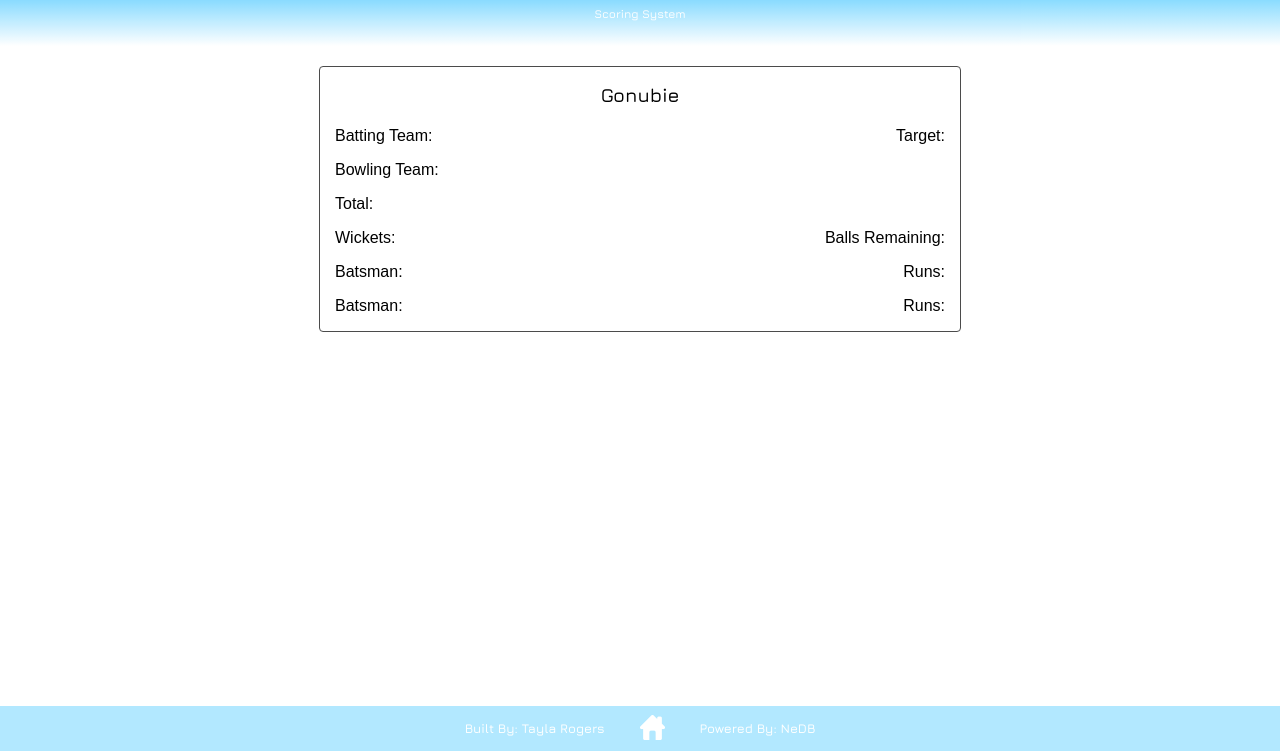
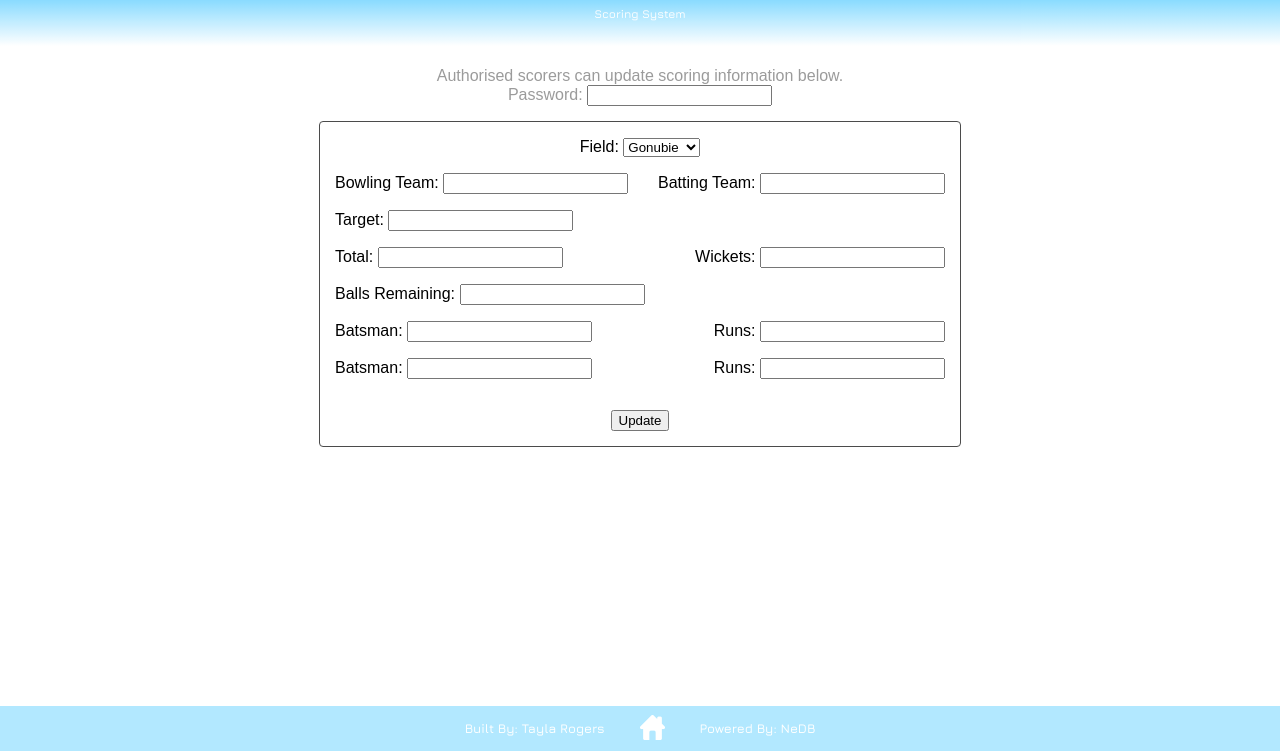
Before and after one commit to taylarogers/live-scoring, a plain HTML site: page scoring.html in a window 1280 px wide. Shown: the part 49-800 px from the top of the page. Drawn offline with nearby package versions, Linux system fonts and the light colour scheme; a web font is replaced by a local one.

Commit message:
Scoring Sheet Set Up

```diff
--- a/scoring.html
+++ b/scoring.html
@@ -10,34 +10,61 @@
     <body>
         <div class="header stick-top">
             <h1> Gonubie Sixes Live Scores </h1>
-            <h4 class="secondary-header"> Scoring System </h3>
+            <h4 class="secondary-header"> Scoring System </h4>
         </div>
 
-        <div class="block-wrapper">
+        <div class="score-block-wrapper">
+            <p class="greyed-out"> Authorised scorers can update scoring information below. </p>
+
+            <div class="fix-upper">
+                <p class="greyed-out fix-upper"> Password: <input type="password" class="greyed-out"> </p>
+            </div>
+
             <div class="scoring-block">
-                <h2 class="inner"> Gonubie </h2>
+                <form>
+                    <div class="centered fix-lower inner">
+                        <p>
+                            Field: <select>
+                                <option value=”Gonubie”> Gonubie </option>
+                                <option value="Bohs"> Bohs </option>
+                                <option value="Old Boys"> Old Boys </option>
+                                <option value=”Hams”> Hams </option>
+                            </select>
+                        </p>
+                    </div>
+
                     <div class="one inner">
-                    <p> Batting Team: </p>
-                    <p class="push"> Target: </p>
+                        <p class="fix-upper"> Bowling Team: <input type="text"> </p>
+                        <p class="push fix-upper"> Batting Team: <input type="text"> </p>
                     </div>
-                <div class="two inner">
-                    <p class="fix-upper"> Bowling Team: </p>
+
+                    <div class="inner">
+                        <p class="fix-upper"> Target: <input type="number"> </p>
                     </div>
-                <div class="three inner">
-                    <p class="fix-lower"> Total: </p>
+
+                    <div class="one inner">
+                        <p class="fix-upper"> Total: <input type="number"> </p>
+                        <p class="push fix-upper"> Wickets: <input type="number"> </p>
                     </div>
-                <div class="four inner">
-                    <p> Wickets: </p>
-                    <p class="push"> Balls Remaining: </p>
+
+                    <div class="inner">
+                        <p class="fix-upper"> Balls Remaining: <input type="number"> </p>
                     </div>
-                <div class="five inner">
-                    <p class="fix-upper"> Batsman: </p>
-                    <p class=" fix-upper push"> Runs: </p>
+
+                    <div class="one inner">
+                        <p class="fix-upper"> Batsman: <input type="type"> </p>
+                        <p class="push fix-upper"> Runs: <input type="number"> </p>
                     </div>
-                <div class="six inner">
-                    <p class="fix-upper"> Batsman: </p>
-                    <p class="fix-upper push"> Runs: </p>
+
+                    <div class="one inner">
+                        <p class="fix-upper"> Batsman: <input type="type"> </p>
+                        <p class="push fix-upper"> Runs: <input type="number"> </p>
                     </div>
+
+                    <div class="centered inner">
+                        <button type="button"> Update </button>
+                    </div>
+                </form>
             </div>
 
         <div class="breaker"></div>
--- a/style.css
+++ b/style.css
@@ -25,6 +25,19 @@ body {
     padding-top: 100px;
 }
 
+.score-block-wrapper {
+    display: flex;
+    flex-wrap: wrap;
+    flex-direction: column;
+    align-items: center;
+    justify-content: center;
+    padding-top: 100px;
+}
+
+.smaller-text {
+    font-size: 0.8em;
+}
+
 @media only screen and (max-width: 600px) {
     body {
         font-size: 0.8em;
@@ -40,6 +53,14 @@ body {
 
     .block-wrapper{
         padding-top: 80px;
+    }
+
+    .score-block-wrapper{
+        padding-top: 80px;
+    }
+
+    .smaller text {
+        font-size: 2em;
     }
 }
 
@@ -96,8 +117,6 @@ body {
     width: 100%;
 }
 
-
-
 h1 {
     color: white;
     font-family: 'Jura', sans-serif;
@@ -120,6 +139,17 @@ h4 {
     padding: 0px 15px;
 }
 
+.greyed-out {
+    color: rgb(155, 155, 155);
+    overflow-wrap: normal;
+    margin-bottom: 0px;
+}
+
+.centered {
+    display: flex;
+    justify-content: center;
+    align-items: center;
+}
 
 .inner {
     margin-left: 15px;
@@ -161,3 +191,7 @@ h4 {
 img {
     cursor:pointer;
 }
+
+button {
+    margin: 15px 0px;
+}
```
Also changed, not shown: index.html (+1 -1 lines). Lines whose indentation alone changed are shown as unchanged.
